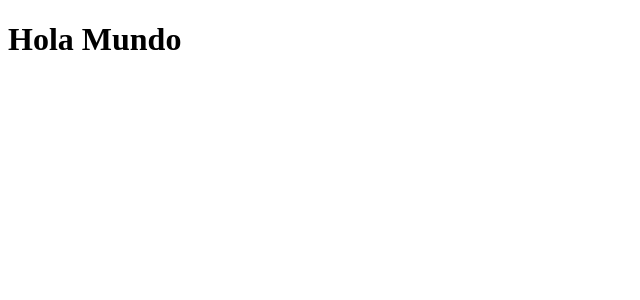
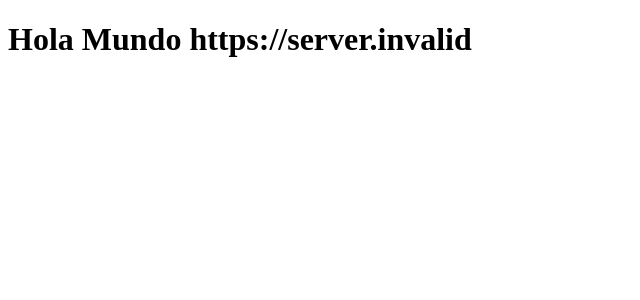
Before and after one commit to ChavezDev/ecommerce, a React (Vite) app: page / in a window 1280 px wide. Shown: the top 300 px of the page, without its empty margins (0-640 px from the left). Built offline with nearby package versions, Linux system fonts and the light colour scheme; no server answers.

Commit message:
Inicia el manejo de variables de entorno

```diff
--- /dev/null
+++ b/env.js
@@ -0,0 +1 @@
+export const API_URL = import.meta.env.VITE_API_URL
--- a/src/App.jsx
+++ b/src/App.jsx
@@ -1,11 +1,10 @@
-import { useState } from 'react'
+import { API_URL } from "../env"
 
 function App() {
-  const [count, setCount] = useState(0)
 
   return (
     <div className="App">
-      <h1>Hola Mundo</h1>
+      <h1>Hola Mundo {API_URL}</h1>
     </div>
   )
 }
```
Also changed, not shown: 2 other files (tests, documents, lock files or other folders).
